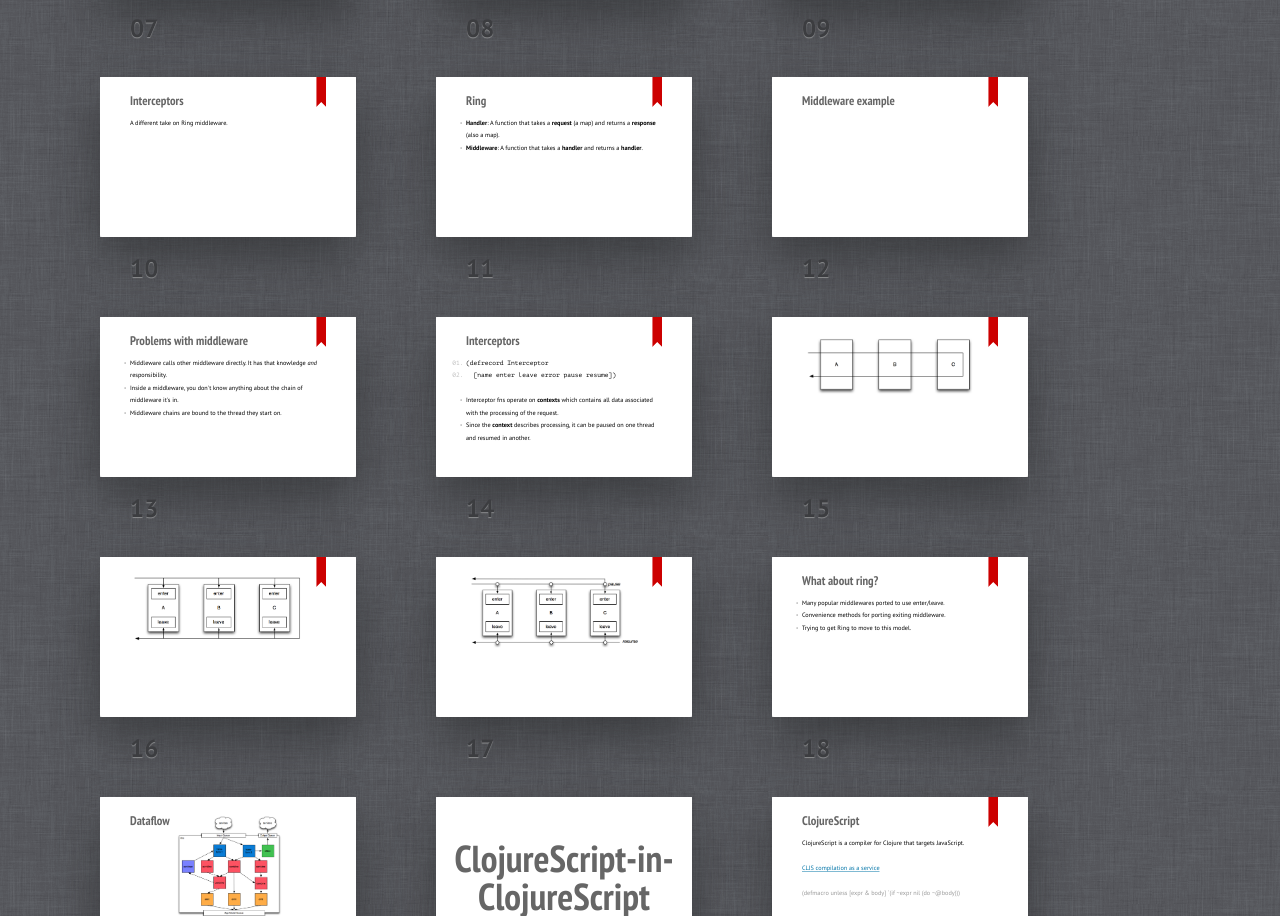
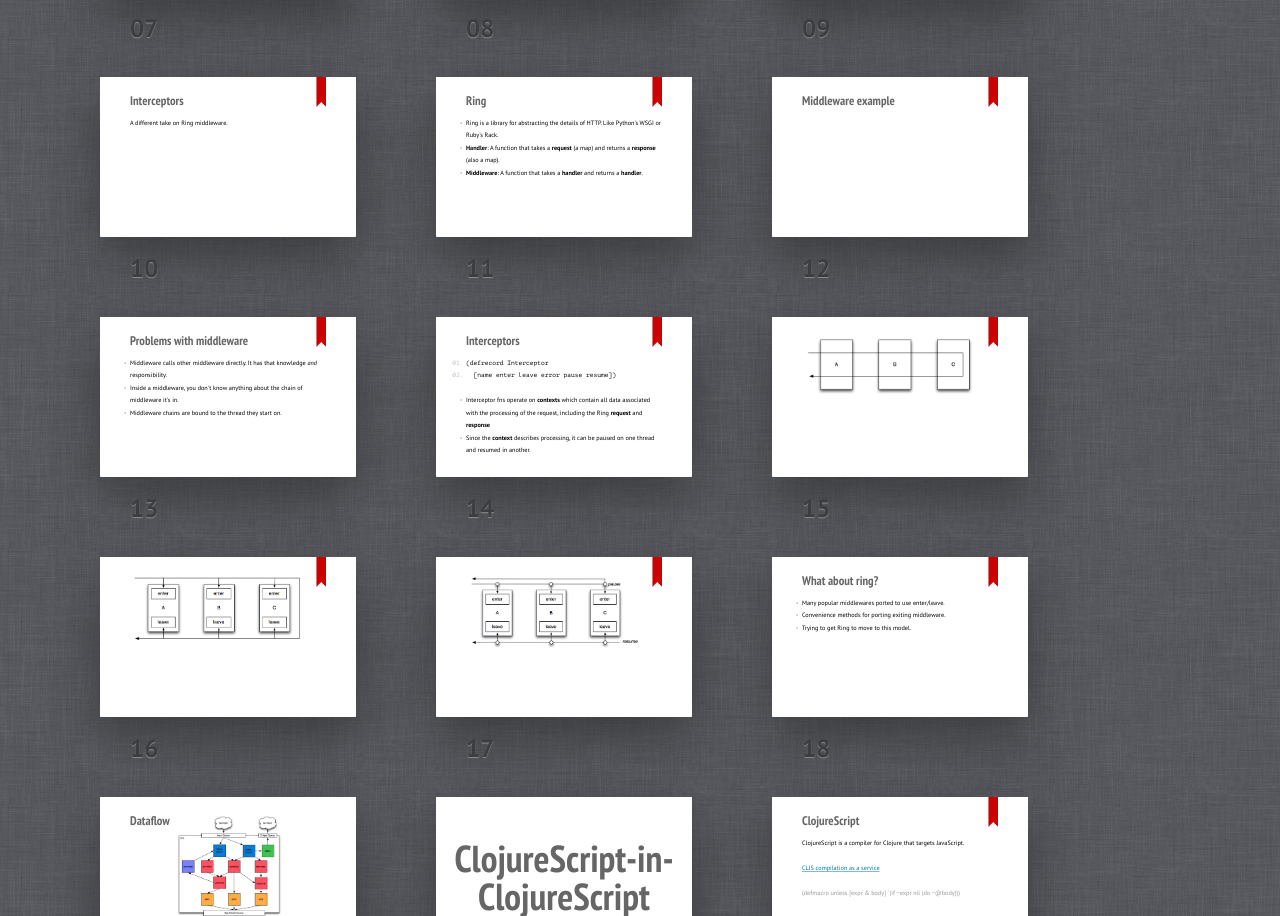
Before and after one commit to tie-rack/clojure-west-lispnyc, a plain HTML site: page index.html in a window 1280 px wide. Shown: the part 873-1789 px from the top of the page. Drawn offline with Linux system fonts and the light colour scheme.

Commit message:
Ring details

```diff
--- a/index.html
+++ b/index.html
@@ -141,6 +141,7 @@
   <section class="slide"><div>
     <h2>Ring</h2>
     <ul>
+      <li class="next">Ring is a library for abstracting the details of HTTP. Like Python's WSGI or Ruby's Rack.</li>
       <li class="next"><strong>Handler</strong>: A function that takes a <strong>request</strong> (a map) and returns a <strong>response</strong> (also a map).</li>
       <li class="next"><strong>Middleware</strong>: A function that takes a <strong>handler</strong> and returns a <strong>handler</strong>.</li>
     </ul>
@@ -168,8 +169,9 @@
     </pre>
     <ul>
       <li class="next">Interceptor fns operate
-        on <strong>contexts</strong> which contains all data associated
-        with the processing of the request.
+        on <strong>contexts</strong> which contain all data
+        associated with the processing of the request, including
+        the Ring <strong>request</strong> and <strong>response</strong>
       </li>
       <li class="next">Since the <strong>context</strong> describes
         processing, it can be paused on one thread and resumed in
```
